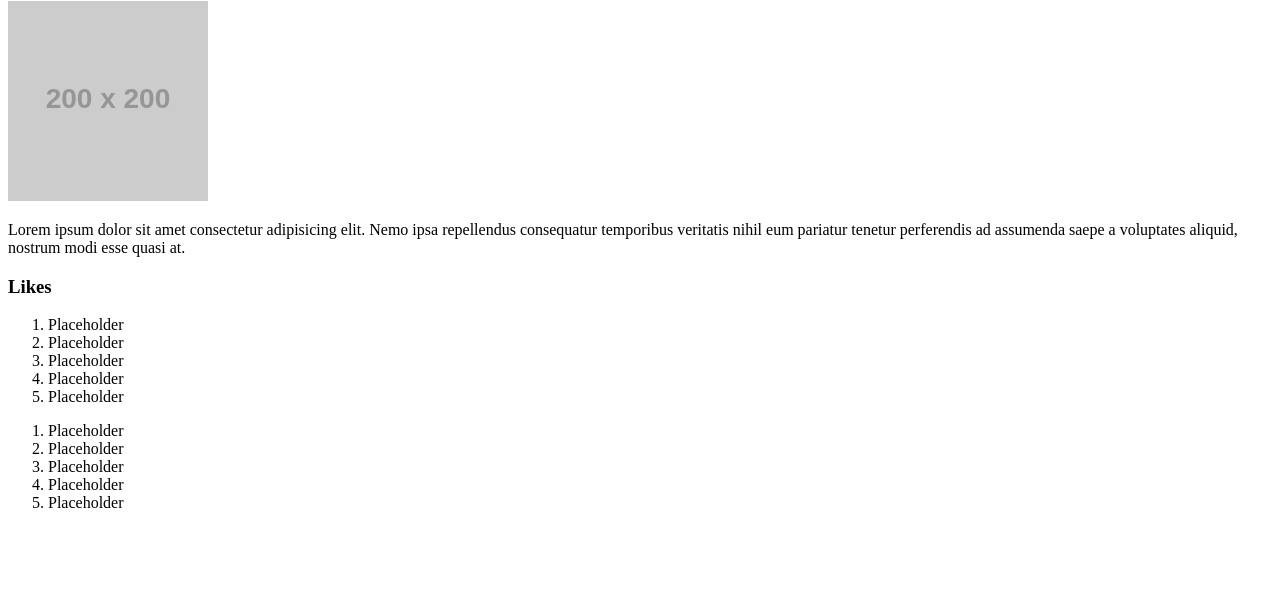
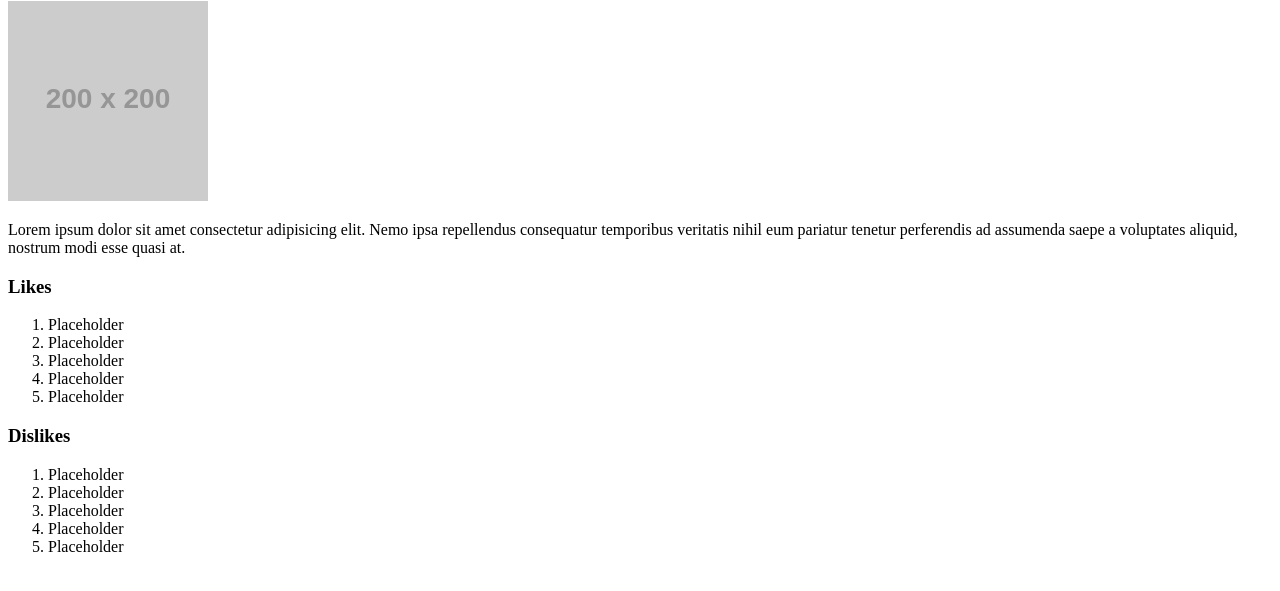
Before and after one commit to ar10156/Portfolio, a plain HTML site: page index.html in a window 1280 px wide. Shown: the part 79-670 px from the top of the page. Drawn offline with Linux system fonts and the light colour scheme; placeholder pictures from the web are drawn by us.

Commit message:
<COMMENT>

```diff
--- a/index.html
+++ b/index.html
@@ -19,6 +19,7 @@
         <li>Placeholder</li>
         <li>Placeholder</li>
     </ol>
+    <h3>Dislikes</h3>
     <ol>
         <li>Placeholder</li>
         <li>Placeholder</li>
```
